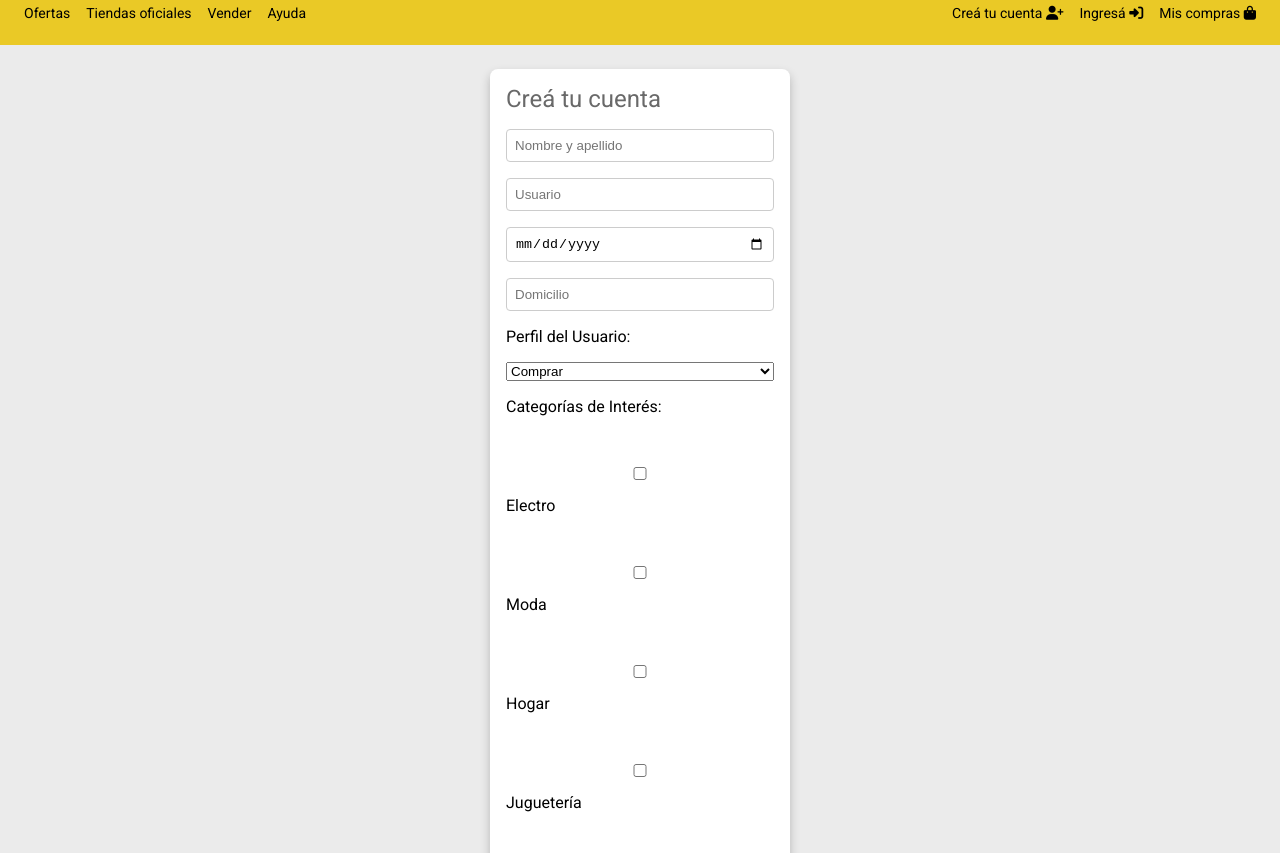
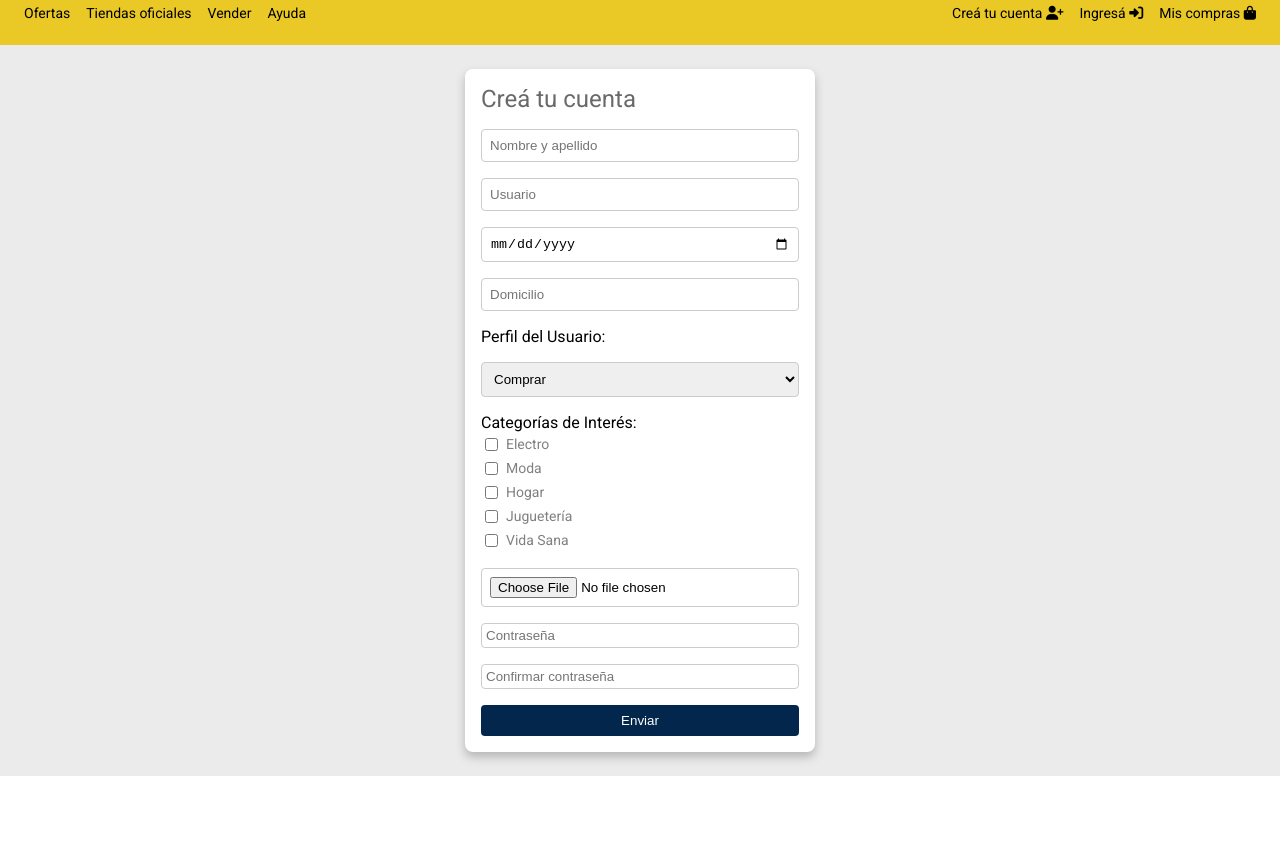
Before and after one commit to Sabrini-ok/mercadoliebre-SabriSF, a website: page views/signup.html in a window 1280 px wide. Shown: the part 99-952 px from the top of the page. After the commit the page ends 875 px from the top, so only its background shows below. Drawn offline with Linux system fonts and the light colour scheme; files that its build step writes are made by us from their sources.

Commit message:
Uploading new styles for forms and footer

```diff
--- a/public/css/styles.css
+++ b/public/css/styles.css
@@ -191,7 +191,6 @@ header{
   display: flex;
   flex-direction: column;
   transition: 200ms;
-  height: inherit;
 }
 
 .produ:hover {
@@ -293,6 +292,7 @@ footer{
 footer section{
   display: flex;
   flex-direction: column;
+  align-items: center;
   gap: 8px
 }
 
@@ -305,21 +305,31 @@ footer section p{
   color: grey;
 }
 
+footer section i{
+  font-size: 24px;
+  color: #03264C;
+  transition: 200ms;
+}
 
+footer section i:hover{
+  color: #1259c3;
+}
 
 /*Formularios*/
 
 .containerForm{
   display: flex;
-  align-items: center;
+  align-items: flex-start;
   justify-content: center;
   padding: 24px;
+  height: 100%;
 }
 
 form{
   display: flex;
   flex-direction: column;
-  width: 300px;
+  justify-content: center;
+  width: 350px;
   background-color: #ffffff;
   padding: 16px;
   border-radius: 8px;
@@ -328,12 +338,63 @@ form{
   gap: 16px;
 }
 
-form input {
+.textinput {
   padding: 8px;
   border: 1px solid #ccc;
   border-radius: 4px;
 }
 
+.dateinput{
+  padding: 8px;
+  border: 1px solid #ccc;
+  border-radius: 4px;
+}
+
+.perfil{
+  padding: 8px;
+  border: 1px solid #ccc;
+  border-radius: 4px;
+}
+
+.checkinput{
+  padding: 4px;
+  font-size: 14px;
+  color: grey;
+  display: flex;
+  align-items: center;
+  gap: 8px;
+}
+
+.fileinput{
+  padding: 8px;
+  border: 1px solid #ccc;
+  border-radius: 4px;
+}
+
+.passinput{
+  padding: 4px;
+  border: 1px solid #ccc;
+  border-radius: 4px;
+}
+
+.interes{
+  display: flex;
+  flex-direction: column;
+  align-items: baseline;
+}
+
+form button{
+  padding: 8px;
+  border: 0px;
+  background-color: #03264C;
+  color: #ffffff;
+  border-radius: 4px;
+  transition: 200ms;
+}
+
+form button:hover{
+  background-color: #0022aa;
+}
 
 
 /*-------Media queries----------*/
--- a/views/signup.html
+++ b/views/signup.html
@@ -44,51 +44,50 @@
 <main class="containerForm">
   <form action="resultado.html" method="POST">
     <h3>Creá tu cuenta</h3>
-    <input type="text" id="nombre" name="nombre" placeholder="Nombre y apellido" required>
-    <input type="text" id="usuario" name="usuario" placeholder="Usuario" required>
-    <input type="date" id="fechaNacimiento" name="fechaNacimiento" placeholder="Fecha de Nacimiento" required>
-    <input type="text" id="domicilio" name="domicilio" placeholder="Domicilio" required>
+    <input class="textinput" type="text" id="nombre" name="nombre" placeholder="Nombre y apellido" required>
+    <input class="textinput" type="text" id="usuario" name="usuario" placeholder="Usuario" required>
+    <input class="dateinput" type="date" id="fechaNacimiento" name="fechaNacimiento" placeholder="Fecha de Nacimiento" required>
+    <input class="textinput" type="text" id="domicilio" name="domicilio" placeholder="Domicilio" required>
 
     <label for="perfilUsuario">Perfil del Usuario:</label>
-    <select id="perfilUsuario" name="perfilUsuario">
-      <option value="compra">Comprar</option>
-      <option value="venta">Vender</option>
+    <select class="perfil" name="perfilUsuario">
+        <option value="compra">Comprar</option>
+        <option value="venta">Vender</option>
     </select>
+    <div class="interes">
+        <label>Categorías de Interés:</label>
+            <div class="checkinput">
+                <input type="checkbox" id="categoriaElectro" name="categorias" value="electro">
+                <label for="categoriaElectro">Electro</label>
+            </div>
+            <div class="checkinput">
+                <input type="checkbox" id="categoriaModa" name="categorias" value="moda">
+                <label for="categoriaModa">Moda</label>
+            </div>
+            <div class="checkinput">
+                <input type="checkbox" id="categoriaHogar" name="categorias" value="hogar">
+                <label for="categoriaHogar">Hogar</label>
+            </div>
+            <div class="checkinput">
+                <input type="checkbox" id="categoriaJugueteria" name="categorias" value="jugueteria">
+                <label for="categoriaJugueteria">Juguetería</label>
+            </div>
+            <div class="checkinput">
+                <input type="checkbox" id="categoriaVidaSana" name="categorias" value="vida_sana">
+                <label for="categoriaVidaSana">Vida Sana</label>
+            </div>
+    </div>
 
-    <label>Categorías de Interés:</label><br>
-    <input type="checkbox" id="categoriaElectro" name="categorias" value="electro">
-    <label for="categoriaElectro">Electro</label><br>
+    <input class="fileinput" type="file" id="fotoUsuario" name="fotoUsuario" placeholder="Subí tu foto">
 
-    <input type="checkbox" id="categoriaModa" name="categorias" value="moda">
-    <label for="categoriaModa">Moda</label><br>
+    <input class="passinput" type="password" id="contrasena" name="contrasena" placeholder="Contraseña" required>
 
-    <input type="checkbox" id="categoriaHogar" name="categorias" value="hogar">
-    <label for="categoriaHogar">Hogar</label><br>
-
-    <input type="checkbox" id="categoriaJugueteria" name="categorias" value="jugueteria">
-    <label for="categoriaJugueteria">Juguetería</label><br>
-
-    <input type="checkbox" id="categoriaVidaSana" name="categorias" value="vida_sana">
-    <label for="categoriaVidaSana">Vida Sana</label><br>
-
-    <label for="fotoUsuario">Foto de Usuario:</label>
-    <input type="file" id="fotoUsuario" name="fotoUsuario">
-
-    <label for="contrasena">Contraseña:</label>
-    <input type="password" id="contrasena" name="contrasena" required>
-
-    <label for="confirmarContrasena">Confirmar Contraseña:</label>
-    <input type="password" id="confirmarContrasena" name="confirmarContrasena" required>
+    <input class="passinput" type="password" id="confirmarContrasena" name="confirmarContrasena" placeholder="Confirmar contraseña" required>
 
     <button type="submit">Enviar</button>
-    <button type="button" onclick="borrarDatos()">Borrar Datos</button>
+
   </form>
 
-  <script>
-    function borrarDatos() {
-      document.getElementById("registroForm").reset();
-    }
-  </script>
 </main>
 </body>
 </html>
```
Also changed, not shown: public/css/practica.css (deleted, +0 -58 lines), views/home.html (+6 -3 lines), views/login.html (+4 -4 lines), views/prueba.html (deleted, +0 -11 lines), 4 other files.
